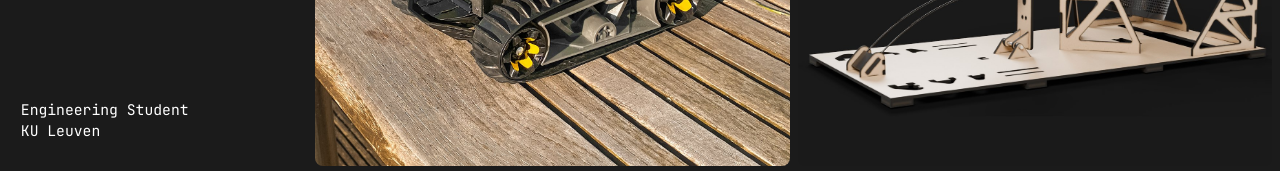
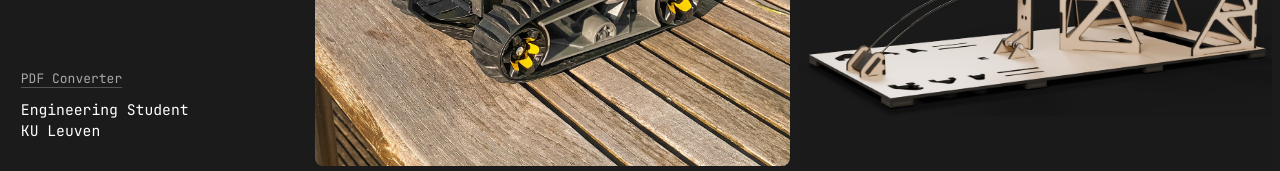
Before and after one commit to XanderVanhaeren/XanderVanhaeren.github.io, a React (Vite) app: page / in a window 1280 px wide. Shown: the part 626-797 px from the top of the page. Built offline with nearby package versions, Linux system fonts and the light colour scheme.

Commit message:
Link addition

```diff
--- a/src/components/ProjectGrid.tsx
+++ b/src/components/ProjectGrid.tsx
@@ -98,11 +98,21 @@ export function ProjectGrid({ projects, onSelectProject }: ProjectGridProps) {
           <br />
           Vanhaeren.
         </h1>
-        <p className="home-subtitle">
-          Engineering Student
-          <br />
-          KU Leuven
-        </p>
+        <div className="home-sidebar__bottom">
+          <a
+            className="home-tool-link"
+            href="https://xandervanhaeren.github.io/goodnotes-pdf-prep/"
+            target="_blank"
+            rel="noopener noreferrer"
+          >
+            PDF Converter
+          </a>
+          <p className="home-subtitle">
+            Engineering Student
+            <br />
+            KU Leuven
+          </p>
+        </div>
       </aside>
 
       <section className="project-grid" aria-label="Engineering projects">
--- a/src/styles/home.css
+++ b/src/styles/home.css
@@ -34,6 +34,37 @@
   font-weight: 500;
   line-height: 1.22;
   letter-spacing: -0.02em;
+  color: var(--text-primary);
+}
+
+.home-sidebar__bottom {
+  display: flex;
+  flex-direction: column;
+  align-items: flex-start;
+  gap: var(--space-3);
+}
+
+.home-tool-link {
+  font-family: var(--font-mono);
+  font-size: 0.8125rem;
+  font-weight: 400;
+  line-height: 1.4;
+  color: var(--text-muted);
+  text-decoration: underline;
+  text-underline-offset: 4px;
+  text-decoration-color: var(--border-strong);
+  transition: color 160ms ease, text-decoration-color 160ms ease;
+}
+
+.home-tool-link:hover {
+  color: var(--text-primary);
+  text-decoration-color: var(--text-primary);
+}
+
+.home-tool-link:focus-visible {
+  outline: 2px solid var(--focus-ring);
+  outline-offset: 3px;
+  border-radius: 2px;
   color: var(--text-primary);
 }
 
```
Also changed, not shown: 1 other file (tests, documents, lock files or other folders).
